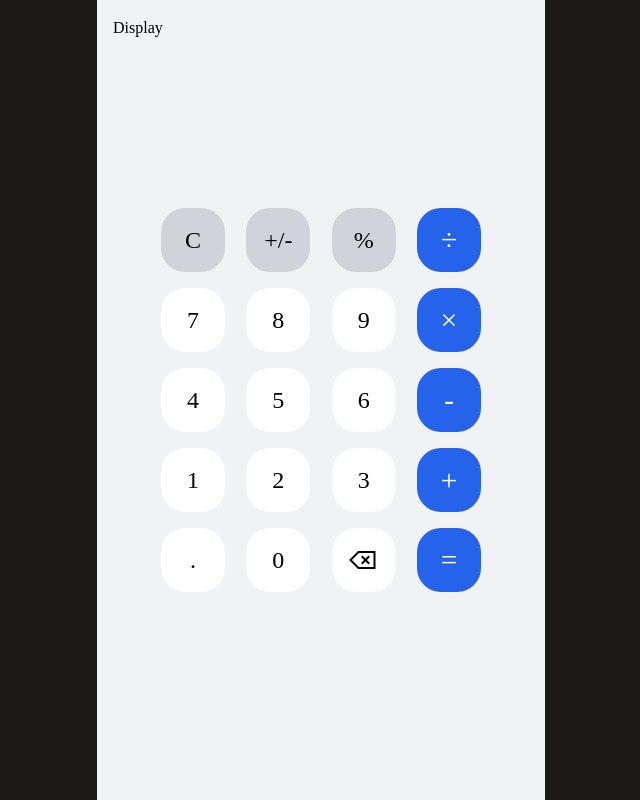
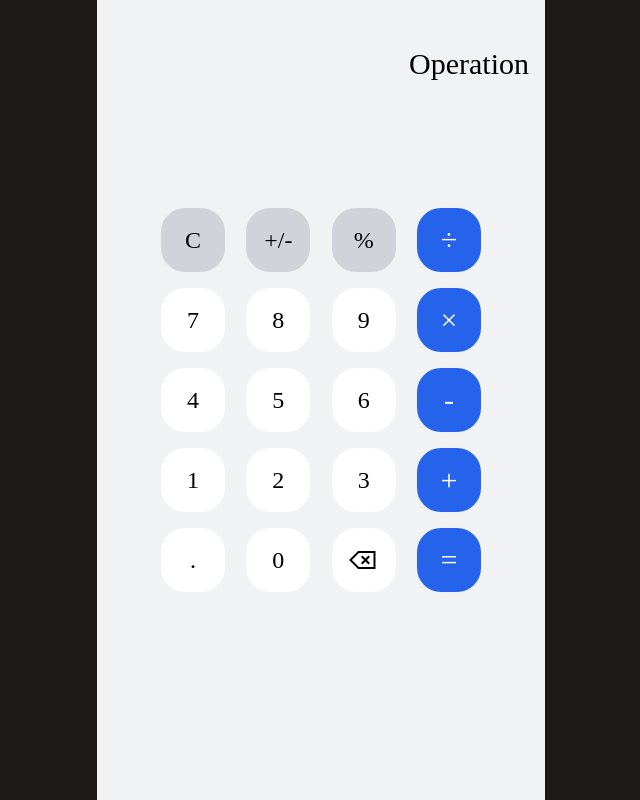
Before and after one commit to jerryjohnsoffl/responsive-calculator, a React (Create React App) app: page / in a window 1280 px wide. Shown: the whole page, without its empty margins (319-959 px from the left). Built offline with nearby package versions, Linux system fonts and the light colour scheme.

Commit message:
first commit

```diff
--- a/src/App.js
+++ b/src/App.js
@@ -1,13 +1,18 @@
 //import './App.css';
+import { useState } from 'react';
 import Numbers from './Numbers';
 
 function App() {
   let char=['C','+/-','%'];
   const op=["÷","×","-","+","="]
+  const [Display, SetDisplay]=useState("")
 
   return (
     <div className="App bg-off-white container max-w-md p-4">
-      <div className="h-1/4 w-full">Display</div>
+      <div className="h-1/4 w-full flex flex-col">
+        <div className="h-1/2 justify-end flex items-center mr-4 w-full text-right text-3xl">Operation</div>
+        <div className="h-1/2 justify-end flex items-center mr-4 w-full text-right text-5xl">{Display}</div>
+      </div>
       <div className="flex justify-center items-center">
         <div className="grid grid-cols-4">
           <div className="container col-span-3">
--- a/src/Numbers.js
+++ b/src/Numbers.js
@@ -27,7 +27,9 @@ const Numbers = () => {
     return (
         <div className='grid grid-cols-3 gap-4 mt-4'>
             {displayNum}
-            <button className="flex justify-center items-center h-16 w-16 bg-white rounded-3xl"><img src={Icon} alt="" /></button>
+            <button className="flex justify-center items-center h-16 w-16 bg-white rounded-3xl">
+                <img src={Icon} alt="" />
+            </button>
         </div>
     )
 }
```
